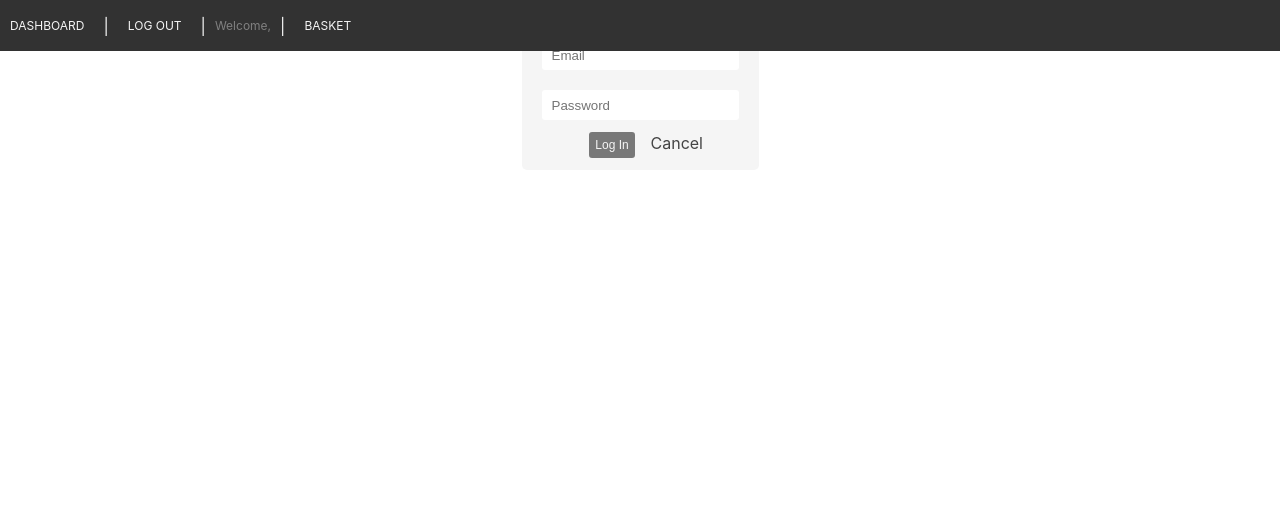
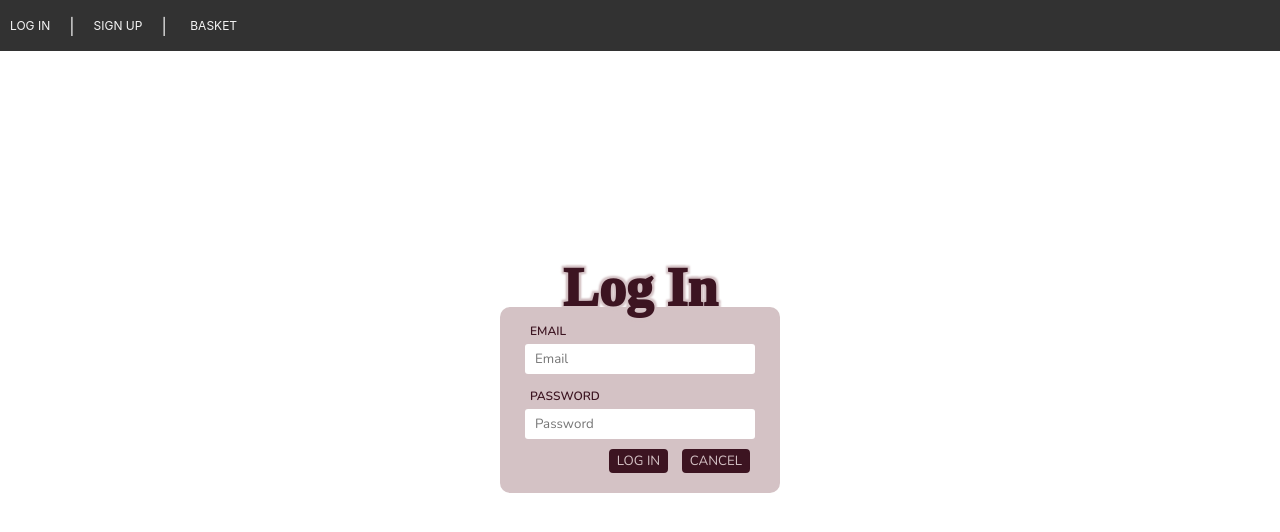
Before and after one commit to ryangcooper96/Baked, a React (Create React App) app in the folder baked-frontend/: page /login in a window 1280 px wide. Shown: the top 532 px of the page. Built offline with nearby package versions, Linux system fonts and the light colour scheme; no server answers.

Commit message:
Created first successful route with token in header, obtained user info from getUserInfo in userService.js

```diff
--- a/baked-frontend/public/index.html
+++ b/baked-frontend/public/index.html
@@ -10,6 +10,9 @@
       content="Web site created using create-react-app"
     />
     <link rel="apple-touch-icon" href="%PUBLIC_URL%/logo192.png" />
+    <link rel="preconnect" href="https://fonts.googleapis.com">
+    <link rel="preconnect" href="https://fonts.gstatic.com" crossorigin>
+    <link href="https://fonts.googleapis.com/css2?family=Nunito:wght@200;300;400;500;600;700;800;900;1000&Pacifico&display=swap" rel="stylesheet">
     <!--
       manifest.json provides metadata used when your web app is installed on a
       user's mobile device or desktop. See https://developers.google.com/web/fundamentals/web-app-manifest/
--- a/baked-frontend/src/pages/App/App.css
+++ b/baked-frontend/src/pages/App/App.css
@@ -1,38 +1,3 @@
 .App {
-  text-align: center;
+
 }
-
-.App-logo {
-  height: 40vmin;
-  pointer-events: none;
-}
-
-@media (prefers-reduced-motion: no-preference) {
-  .App-logo {
-    animation: App-logo-spin infinite 20s linear;
-  }
-}
-
-.App-header {
-  background-color: #282c34;
-  min-height: 100vh;
-  display: flex;
-  flex-direction: column;
-  align-items: center;
-  justify-content: center;
-  font-size: calc(10px + 2vmin);
-  color: white;
-}
-
-.App-link {
-  color: #61dafb;
-}
-
-@keyframes App-logo-spin {
-  from {
-    transform: rotate(0deg);
-  }
-  to {
-    transform: rotate(360deg);
-  }
-}
--- a/baked-frontend/src/pages/App/App.js
+++ b/baked-frontend/src/pages/App/App.js
@@ -3,11 +3,12 @@ import { useEffect, useState } from "react";
 
 import NavBar from "../../components/NavBar/NavBar";
 
-import collection from "../../utils/company";
+import company from "../../utils/company";
 import "./App.css";
 
 import HomePage from "../HomePage/HomePage";
 import LoginPage from "../LoginPage/LoginPage";
+import SignUpPage from "../SignUpPage/SignUpPage";
 
 function App() {
   // state
@@ -16,7 +17,7 @@ function App() {
   // useEffect
   useEffect(() => {
     async function getResult() {
-      const data = await collection.get();
+      const data = await company.get();
       setResult({ ...data });
       console.log(data);
     }
@@ -29,6 +30,7 @@ function App() {
       <Routes>
         <Route exact path="/" element={<HomePage />} />
         <Route exact path="/login" element={<LoginPage />} />
+        <Route exact path="/signup" element={<SignUpPage />} />
       </Routes>
     </div>
   );
--- a/baked-frontend/src/pages/LoginPage/LoginPage.css
+++ b/baked-frontend/src/pages/LoginPage/LoginPage.css
@@ -3,64 +3,95 @@
   flex-flow: column nowrap;
   justify-content: center;
   align-items: center;
+
+  height: 100vh;
+  width: 100vw;
 }
 
-.login-element-wrapper {
-  background-color: whitesmoke;
-  padding: 10px;
-  border-radius: 5px;
+.formWrapper {
+  background-color: #D4C2C5;
+  padding: 10px 20px;
+  border-radius: 10px;
+
+  width: 240px;
+
+  display: flex;
+  flex-flow: column wrap;
+  justify-content: center;
+  align-items: center;
 }
 
-.login-element-wrapper input {
+.formWrapper h2 {
+  margin: -60px 0px -10px 0px;
+
+  font-family: 'Pacifico', cursive;
+  font-size: 54px;
+  /* font-family: 'Nunito', sans-serif; */
+  font-weight: 1000;
+  text-shadow: 2px 2px 2px #D4C2C5,
+              -2px 2px 2px #D4C2C5,
+               2px -2px 2px #D4C2C5,
+              -2px -2px 2px #D4C2C5;
+  color: #3C1421;
+}
+
+.formField {
+  padding: 10px 5px 10px 5px;
+}
+
+.formField label {
+  font-family: 'Nunito', sans-serif;
+  font-weight: 600;
+  font-size: 12px;
+  color: #3C1421;
+  background: none;
+
+  margin-left: 5px;
+}
+
+.formField input {
+
+  background: white;
+
+  font-family: 'Nunito', sans-serif;
+  font-weight: 400;
   border: 5px;
   border-radius: 3px;
-  margin: 10px;
+  /* margin: 10px; */
+  margin-top: 5px;
   padding: 0 10px;
   height: 30px;
+  width: 100%;
+  box-sizing: border-box;
 }
 
-.login-element-wrapper header {
-  margin-left: 10px;
+.formButtons {
+  display: flex;
+  flex-flow: row wrap;
+  justify-content: flex-end;
+  align-items: center;
+
+  padding: 10px 10px 10px 5px;
 }
 
-.login-element-wrapper .submit-group {
-  margin-left: 10px;
+.formButtons button {
+  outline: none;
+  border: none;
+  border-radius: 4px;
+
+  font-family: 'Nunito', sans-serif;
 }
 
-.cancel-link {
-  color: #444444;
-  text-decoration: none;
+button.login {
+  background: #3C1421;
+  color: #D4C2C5;
+
+  border: 2px solid #3C1421;
 }
 
+button.cancel {
+  background: #3C1421;
+  color: #D4C2C5;
 
-.login-button {
-
-  width: 50px;
-  height: 30px;
-  font-size: 12px;
-
-  background: rgb(120, 120, 120);
-  color: whitesmoke;
-
-  outline: none;
-  border: 2px solid;
-  padding: 0px;
-  border-radius: 5px;
-  margin-left: 10px;
-  transition: 0.5s;
+  border: 2px solid #3C1421;
 }
-
-.login-button span {
-  font-weight: 300;
-
-}
-
-.login-button:hover {
-  background: rgb(50, 50, 50);
-  transition: 0.5s;
-}
-
-.login-button:active {
-  transform: scale(0.95) translateY(5px);
-  transition: 0.3s;
-}
--- a/baked-frontend/src/pages/LoginPage/LoginPage.jsx
+++ b/baked-frontend/src/pages/LoginPage/LoginPage.jsx
@@ -8,25 +8,30 @@ function LoginPage() {
   const navigate = useNavigate()
   const { handleSignupOrLogin } = useUser()
 
+  // State for Form Fields
   const [formState, setFormState] = React.useState({
     email: '',
     password: ''
   });
 
+  // Handle Form Input
   const handleChange = (e) => {
     setFormState({
       ...formState,
-      // Using ES2015 Computed Property Names
       [e.target.name]: e.target.value
     });
   }
+
+  // Handle Form Submit
   const handleSubmit = async (e) => {
+    // Prevent Refresh on Submission
     e.preventDefault();
     try {
+      // Pass Form Data to DjangoAPI
       await userService.login(formState);
       // Let <App> know a user has signed up!
       handleSignupOrLogin();
-      // Successfully signed up - show GamePage
+      // Success! - Navigate to 'HomePage'
       navigate('/');
     } catch (err) {
       // Use a modal or toast in your apps instead of alert
@@ -36,24 +41,20 @@ function LoginPage() {
 
   return (
     <div className="LoginPage">
-      <div className="login-element-wrapper">
-      <header className="header-footer">Log In</header>
-      <form className="form-horizontal" onSubmit={handleSubmit} >
-        <div className="form-group">
-          <div className="col-sm-12">
-            <input type="email" className="form-control" placeholder="Email" value={formState.email} name="email" onChange={handleChange} />
-          </div>
+      <div className="formWrapper">
+      <h2>Log In</h2>
+      <form onSubmit={handleSubmit} >
+        <div className='formField'>
+          <label>EMAIL</label>
+          <input type="email" className="form-control" placeholder="Email" value={formState.email} name="email" onChange={handleChange} />
         </div>
-        <div className="form-group">
-          <div className="col-sm-12">
-            <input type="password" className="form-control" placeholder="Password" value={formState.password} name="password" onChange={handleChange} />
-          </div>
+        <div className='formField'>
+          <label>PASSWORD</label>
+          <input type="password" className="form-control" placeholder="Password" value={formState.password} name="password" onChange={handleChange} />
         </div>
-        <div className="form-group">
-          <div className="col-sm-12 text-center">
-            <button className="login-button">Log In</button>&nbsp;&nbsp;&nbsp;
-            <Link to='/' className='cancel-link'>Cancel</Link>
-          </div>
+        <div className='formButtons'>
+          <button className="login">LOG IN</button>&nbsp;&nbsp;&nbsp;
+          <Link to='/' className='cancel-link'><button className="cancel">CANCEL</button></Link>
         </div>
       </form>
       </div>
--- /dev/null
+++ b/baked-frontend/src/pages/SignUpPage/SignUpPage.css
@@ -0,0 +1,97 @@
+.SignUpPage {
+    display: flex;
+    flex-flow: column nowrap;
+    justify-content: center;
+    align-items: center;
+
+    height: 100vh;
+    width: 100vw;
+}
+
+.formWrapper {
+    background-color: #D4C2C5;
+    padding: 10px 20px;
+    border-radius: 10px;
+
+    width: 240px;
+
+    display: flex;
+    flex-flow: column wrap;
+    justify-content: center;
+    align-items: center;
+}
+
+.formWrapper h2 {
+    margin: -60px 0px -10px 0px;
+
+    font-family: 'Pacifico', cursive;
+    font-size: 54px;
+    /* font-family: 'Nunito', sans-serif; */
+    font-weight: 1000;
+    text-shadow: 2px 2px 2px #D4C2C5,
+        -2px 2px 2px #D4C2C5,
+        2px -2px 2px #D4C2C5,
+        -2px -2px 2px #D4C2C5;
+    color: #3C1421;
+}
+
+.formField {
+    padding: 10px 5px 0px 5px;
+}
+
+.formField label {
+    font-family: 'Nunito', sans-serif;
+    font-weight: 600;
+    font-size: 12px;
+    color: #3C1421;
+    background: none;
+
+    margin-left: 5px;
+}
+
+.formField input {
+
+    background: white;
+
+    font-family: 'Nunito', sans-serif;
+    font-weight: 400;
+    border: 5px;
+    border-radius: 3px;
+    /* margin: 10px; */
+    margin-top: 5px;
+    padding: 0 10px;
+    height: 30px;
+    width: 100%;
+    box-sizing: border-box;
+}
+
+.formButtons {
+    display: flex;
+    flex-flow: row wrap;
+    justify-content: flex-end;
+    align-items: center;
+
+    padding: 10px 10px 10px 5px;
+}
+
+.formButtons button {
+    outline: none;
+    border: none;
+    border-radius: 4px;
+
+    font-family: 'Nunito', sans-serif;
+}
+
+button.login {
+    background: #3C1421;
+    color: #D4C2C5;
+
+    border: 2px solid #3C1421;
+}
+
+button.cancel {
+    background: #3C1421;
+    color: #D4C2C5;
+
+    border: 2px solid #3C1421;
+}
--- /dev/null
+++ b/baked-frontend/src/pages/SignUpPage/SignUpPage.jsx
@@ -0,0 +1,94 @@
+import React from 'react'
+import { Link, useNavigate } from 'react-router-dom';
+import './SignUpPage.css';
+import userService from '../../utils/userService';
+import useUser from '../../hooks/useUser';
+
+function SignUpPage() {
+  const navigate = useNavigate();
+  const { handleSignupOrLogin } = useUser();
+
+  const [formState, setFormState] = React.useState({
+    first_name: "",
+    last_name: "",
+    username: "newuser",
+    email: "",
+    password: "",
+    password_confirmation: "",
+  });
+
+  // Handle Form Input
+  const handleChange = (e) => {
+    setFormState({
+      ...formState,
+      [e.target.name]: e.target.value
+    });
+  }
+
+  const handleSubmit = async (e) => {
+    e.preventDefault();
+    try {
+      await userService.signup(formState);
+      // Let <App> know a user has signed up!
+      handleSignupOrLogin();
+      // create collection and basket with user set as owner
+      let ownerId = await userService.getUser()._id;
+    //   await collection.create(ownerId);
+    //   await cart.createCart(ownerId);
+      // Successfully signed up - show GamePage
+      navigate("/");
+    } catch (err) {
+      // Invalid user data (probably duplicate email)
+      alert('Invalid Credentials! blah');
+    }
+  };
+
+  const isFormInvalid = () => {
+    return !(
+      formState.username &&
+      formState.email &&
+      formState.password === formState.password_confirmation
+    );
+  };
+
+
+  return (
+    <div className="SignUpPage">
+      <div className="formWrapper">
+      <h2>Sign Up</h2>
+      <form onSubmit={handleSubmit} >
+        <div className='formField'>
+          <label>FIRST NAME</label>
+          <input type="text" placeholder="First Name" value={formState.first_name} name="first_name" onChange={handleChange} />
+        </div>
+        <div className='formField'>
+          <label>LAST NAME</label>
+          <input type="text" placeholder="Last Name" value={formState.last_name} name="last_name" onChange={handleChange} />
+        </div>
+        <div className='formField'>
+          <label>USERNAME</label>
+          <input type="text" required={true} placeholder="Username" value={formState.username} name="username" onChange={handleChange} />
+        </div>
+        <div className='formField'>
+          <label>EMAIL</label>
+          <input type="email" required={true} placeholder="Email" value={formState.email} name="email" onChange={handleChange} />
+        </div>
+        <div className='formField'>
+          <label>PASSWORD</label>
+          <input type="password" required={true} placeholder="Password" value={formState.password} name="password" onChange={handleChange} />
+        </div>
+        <div className='formField'>
+          <label>PASSWORD CONFIRMATION</label>
+          <input type="password" required={true} placeholder="Password Confirmation" value={formState.password_confirmation} name="password_confirmation" onChange={handleChange} />
+        </div>
+        <div className='formButtons'>
+          <button className="login">SIGN UP</button>&nbsp;&nbsp;&nbsp;
+          <Link to='/' className='cancel-link'><button className="cancel">CANCEL</button></Link>
+        </div>
+      </form>
+      </div>
+    </div>
+  )
+}
+
+export default SignUpPage
--- a/baked-frontend/src/utils/tokenService.js
+++ b/baked-frontend/src/utils/tokenService.js
@@ -21,9 +21,7 @@ function getToken() {
 
 function getUserFromToken() {
   const token = getToken();
-  console.log(token);
-  console.log(JSON.parse(atob(token.split(".")[1])));
-  return token ? JSON.parse(atob(token.split(".")[1])).user : null;
+  return token ? JSON.parse(atob(token.split(".")[1])).sub : null;
 }
 
 function removeToken() {
--- a/baked-frontend/src/utils/userService.js
+++ b/baked-frontend/src/utils/userService.js
@@ -5,7 +5,9 @@ const BASE_URL = "http://127.0.0.1:8000/"; // Note: Once deployed this should be
 function signup(user) {
   return fetch(BASE_URL + "signup/", {
     method: "POST",
-    headers: new Headers({ "Content-Type": "application/json" }),
+    headers: new Headers({
+      "Content-Type": "application/json",
+    }),
     body: JSON.stringify(user),
   })
     .then((res) => {
@@ -16,8 +18,26 @@ function signup(user) {
 }
 
 function getUser() {
-  console.log(tokenService.getUserFromToken());
   return tokenService.getUserFromToken();
+}
+
+function getUserInfo() {
+  console.log(`Token ${tokenService.getToken()}`);
+  return fetch(
+    `http://127.0.0.1:8000/user/${tokenService.getUserFromToken()}`,
+    {
+      method: "GET",
+      headers: new Headers({
+        "Content-Type": "application/json",
+        Authorization: `Bearer ${tokenService.getToken()}`,
+      }),
+    }
+  )
+    .then((res) => {
+      if (res.ok) return res.json();
+      throw new Error("Couldn't get User Info");
+    })
+    .then((data) => ({ ...data }));
 }
 
 function logout() {
@@ -41,6 +61,7 @@ function login(creds) {
 const exports = {
   signup,
   getUser,
+  getUserInfo,
   logout,
   login,
 };
```
